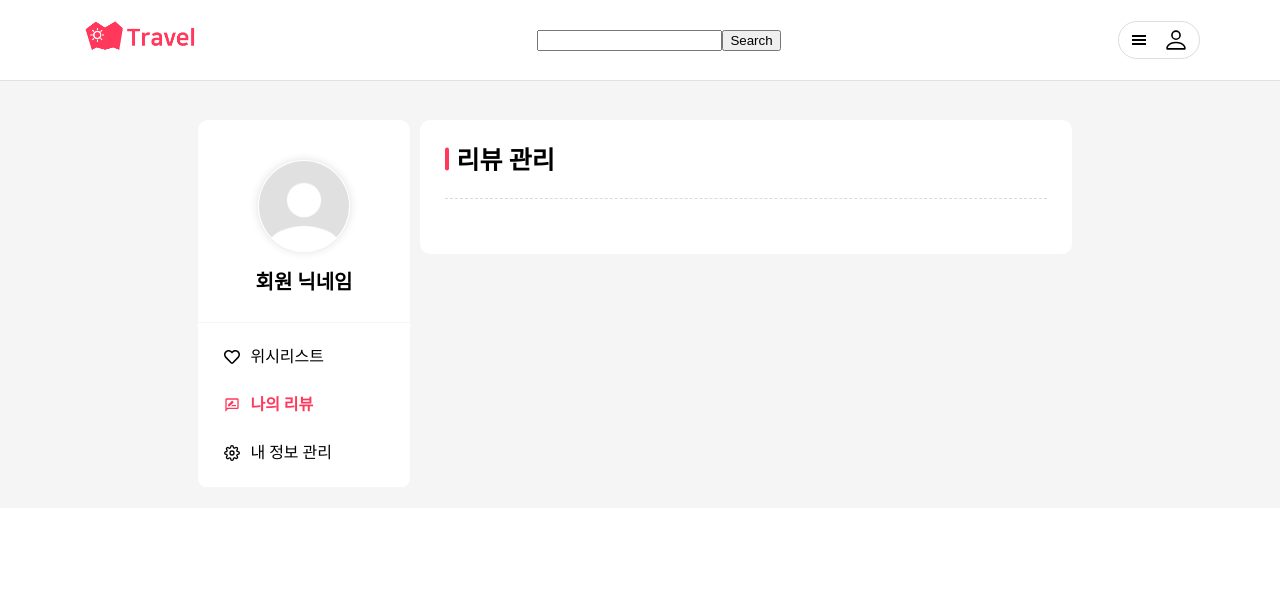
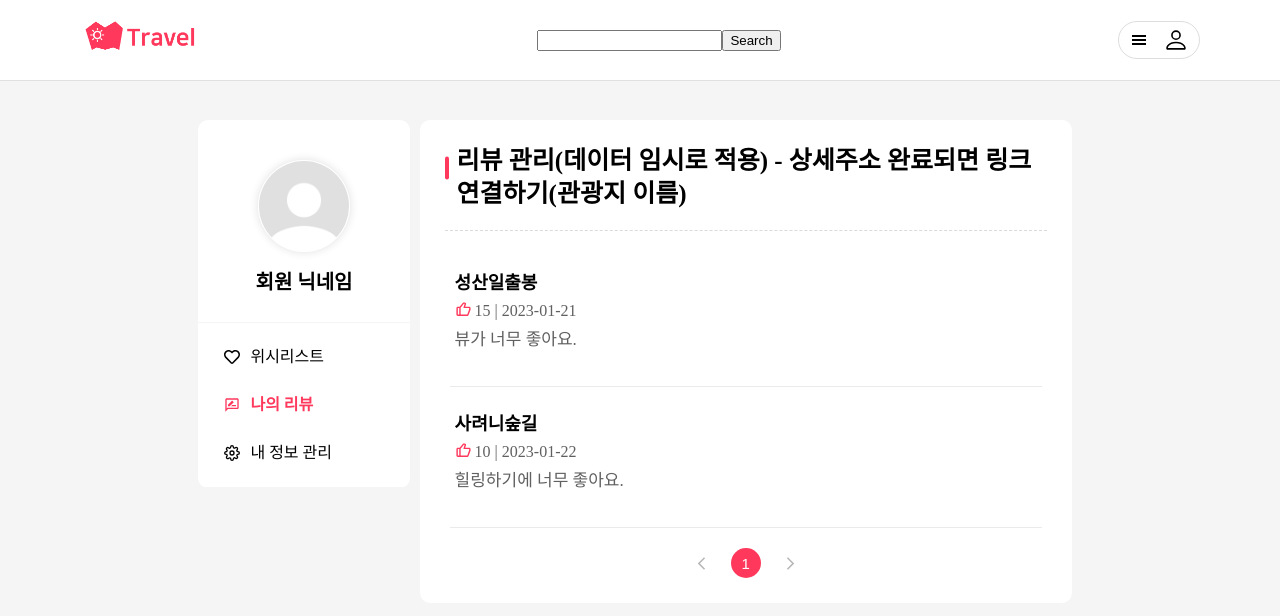
Before and after one commit to fastcampus-febe/TeamA-FE, a React (Create React App) app: page /mypage/review in a window 1280 px wide. Shown: the top 616 px of the page. Built offline with nearby package versions, Linux system fonts and the light colour scheme.

Commit message:
update review page

```diff
--- a/src/components/Mypage/ReviewList/ReviewList.jsx
+++ b/src/components/Mypage/ReviewList/ReviewList.jsx
@@ -1,7 +1,57 @@
 import React from 'react';
+import styled from 'styled-components';
+import { BiLike } from 'react-icons/bi';
 
-const ReviewList = () => {
-  return <div>ReviewList</div>;
+const ReviewList = ({ data }) => {
+  const indate = data.indate.substr(0, 10);
+  return (
+    <ReviewLi>
+      <h3>{data.place_title}</h3>
+      <GoodContent>
+        <BiLike size="17" />
+        <span>
+          {data.good} | {indate}
+        </span>
+      </GoodContent>
+      <p>{data.review}</p>
+    </ReviewLi>
+  );
 };
 
+const ReviewLi = styled.li`
+  margin: 15px 5px;
+  padding: 10px 5px 5px;
+  border-bottom: 1px solid #eaeaea;
+  min-height: 110px;
+  h3 {
+    margin-bottom: 5px;
+    font-size: 18px;
+    line-height: 1.4;
+    font-weight: 600;
+  }
+  p {
+    margin-top: 10px;
+    color: #606060;
+    font-size: 17px;
+  }
+`;
+
+const GoodContent = styled.div`
+  position: relative;
+  display: table;
+  height: 20px;
+  svg {
+    color: #ff385c;
+    position: absolute;
+    left: 0;
+    top: 0;
+  }
+  span {
+    padding-left: 20px;
+    color: #606060;
+    display: table-cell;
+    vertical-align: middle;
+  }
+`;
+
 export default ReviewList;
--- /dev/null
+++ b/src/data/MyReviewData.json
@@ -0,0 +1,19 @@
+{
+  "items": [
+    {
+      "place_id": "1",
+      "place_title": "성산일출봉",
+      "review": "뷰가 너무 좋아요.",
+      "indate": "2023-01-21 13:02:22",
+      "good": "15"
+    },
+    {
+      "place_id": "2",
+      "place_title": "사려니숲길",
+      "review": "힐링하기에 너무 좋아요.",
+      "indate": "2023-01-22 15:01:32",
+      "good": "10"
+    }
+  ],
+  "status": 200
+}
--- a/src/pages/Mypage/MyLike/MyLike.jsx
+++ b/src/pages/Mypage/MyLike/MyLike.jsx
@@ -26,7 +26,7 @@ const MyLike = () => {
 
   return (
     <PageContent>
-      <Title>위시리스트(데이터는 임시로 적용)</Title>
+      <Title>위시리스트(데이터는 임시로 적용) - 관광지 이름 링크 지정하기</Title>
       <LikeContent>
         {like.length > 0 ? (
           like.slice(offset, offset + limit).map((item) => {
@@ -36,7 +36,7 @@ const MyLike = () => {
           <p>조회 내역이 없습니다.</p>
         )}
       </LikeContent>
-      <PageDisplay pageDisplay>
+      <PageDisplay pageDisplay={pageDisplay}>
         {like ? (
           <Pagination total={like.length} limit={limit} page={page} setPage={setPage} />
         ) : null}
--- a/src/pages/Mypage/MyReview/MyReview.jsx
+++ b/src/pages/Mypage/MyReview/MyReview.jsx
@@ -1,13 +1,56 @@
-import React from 'react';
+import React, { useEffect, useState } from 'react';
 import { PageContent, Title } from '../MyPageStyle';
+import reviewData from 'data/MyReviewData.json';
+import styled from 'styled-components';
+import ReviewList from 'components/Mypage/ReviewList/ReviewList';
+import Pagination from 'components/common/Pagination';
 
 const MyReview = () => {
+  const [review, setReview] = useState([]);
+  const [pageDisplay, setPageDisplay] = useState(true);
+  const [page, setPage] = useState(1);
+  const limit = 4;
+  const offset = (page - 1) * limit;
+
+  useEffect(() => {
+    async function getReviewData() {
+      try {
+        setReview(reviewData.items);
+      } catch (error) {
+        console.log(error);
+      }
+    }
+    getReviewData();
+  }, []);
+
+  console.log(review);
+
   return (
     <PageContent>
-      <Title>리뷰 관리</Title>
-      {/* <LikeList /> */}
+      <Title>리뷰 관리(데이터 임시로 적용) - 상세주소 완료되면 링크 연결하기(관광지 이름)</Title>
+      <ReviewContent>
+        {review.length > 0 ? (
+          review.slice(offset, offset + limit).map((item) => {
+            return <ReviewList data={item} key={item.place_id} />;
+          })
+        ) : (
+          <p>조회 내역이 없습니다.</p>
+        )}
+      </ReviewContent>
+      <PageDisplay pageDisplay={pageDisplay}>
+        {review ? (
+          <Pagination total={review.length} limit={limit} page={page} setPage={setPage} />
+        ) : null}
+      </PageDisplay>
     </PageContent>
   );
 };
 
+const ReviewContent = styled.ul``;
+
+const PageDisplay = styled.div`
+  margin-top: 20px;
+  display: ${(props) => (props.pageDisply ? 'none' : 'block')};
+`;
+
 export default MyReview;
```
